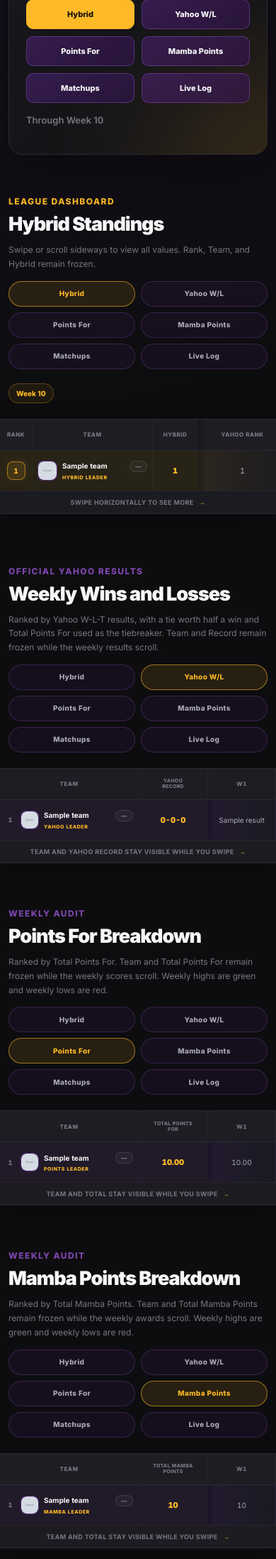
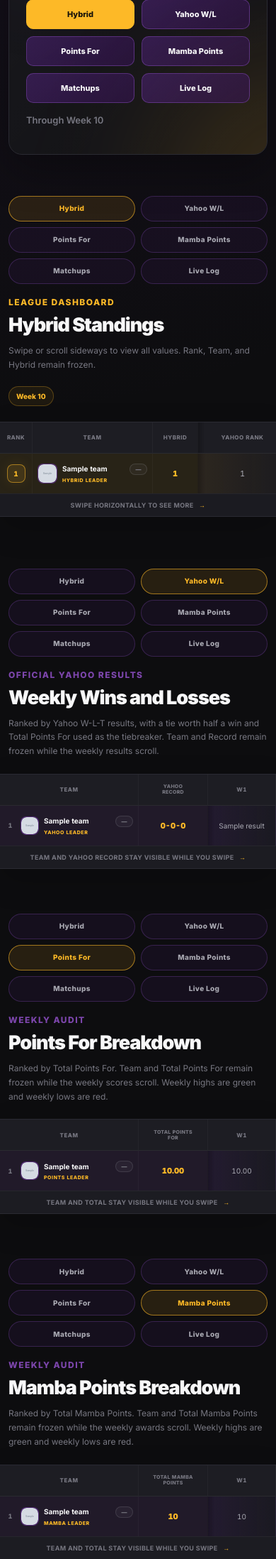
Before and after one commit to DI-main-ai/mamba-fantasy-scorer, a FastAPI app: template templates/home.html in a window 390 px wide. Shown: the part 396-2592 px from the top of the page at 71% size. Run offline with FastAPI, Linux system fonts and the light colour scheme; the template is opened without the code that fills it: most values are stand-ins (such as "Sample title", 1, 10 or a date in 2020); grey boxes marked "Sample" are stand-in pictures; some libraries are stand-ins or nearby versions.

Commit message:
Move section navigation above table titles

```diff
--- a/static/css/navigation-grid.css
+++ b/static/css/navigation-grid.css
@@ -1,10 +1,18 @@
+.section-heading > div:first-child {
+    display: flex;
+    flex-direction: column;
+}
+
 .section-jump-nav {
     width: min(100%, 820px);
+    margin-top: 0;
+    margin-bottom: 18px;
     display: grid;
     grid-template-columns: repeat(4, minmax(0, 1fr));
     align-items: stretch;
     gap: 8px;
     overflow: visible;
+    order: -1;
 }
 
 .section-jump-link {
@@ -39,7 +47,8 @@
 
     .section-jump-nav {
         width: 100%;
-        margin-top: 14px;
+        margin-top: 0;
+        margin-bottom: 18px;
         padding-bottom: 0;
         grid-template-columns: repeat(2, minmax(0, 1fr));
         gap: 8px;
```
